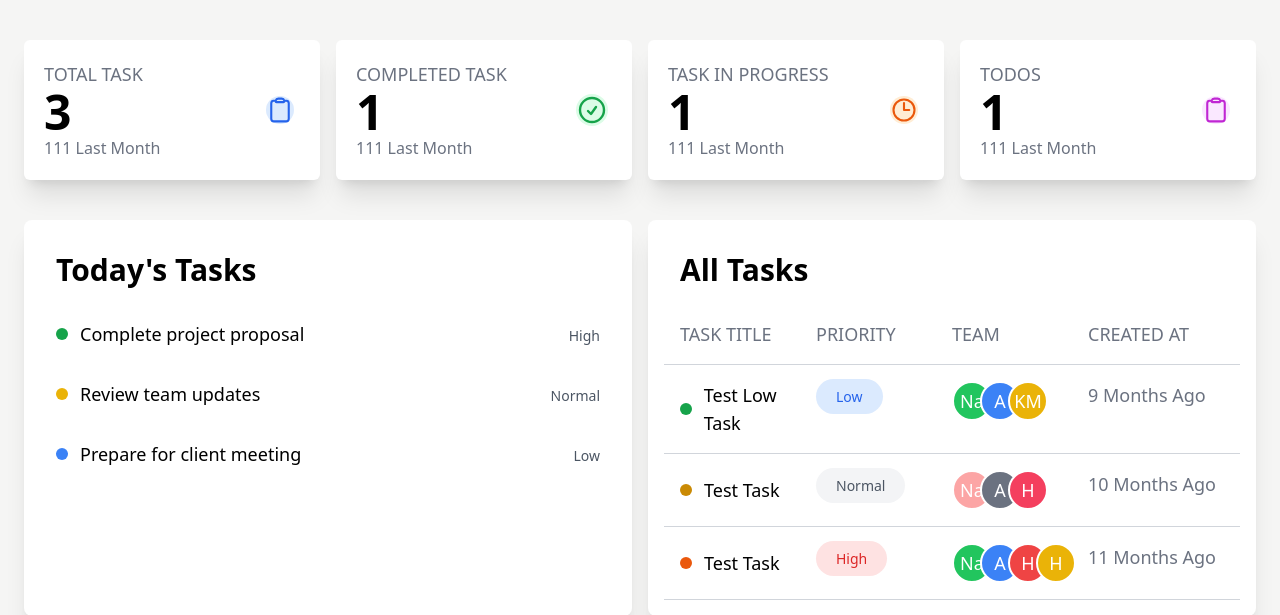
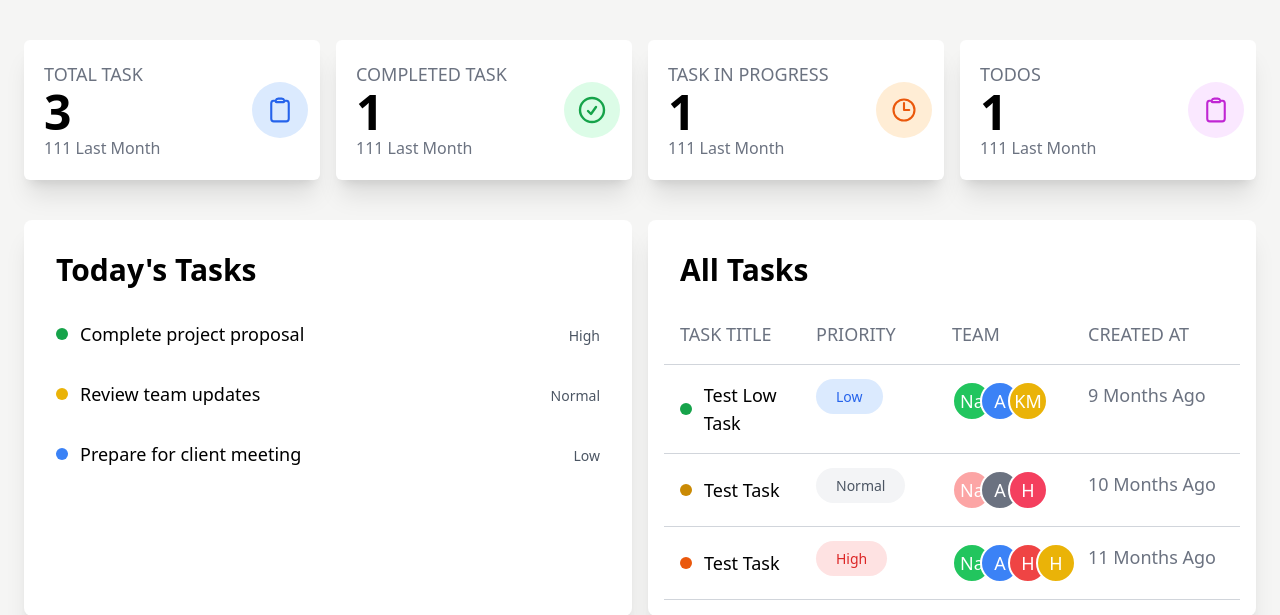
Before and after one commit to Farhan0140/Task_Management, a Django app: page /user_dashboard/ in a window 1280 px wide. Shown: the part 56-671 px from the top of the page. Run offline with Django 5.2, Linux system fonts and the light colour scheme.

Commit message:
adding css

```diff
--- a/static/css/output.css
+++ b/static/css/output.css
@@ -704,6 +704,22 @@ video {
   height: 2rem;
 }
 
+.h-16 {
+  height: 4rem;
+}
+
+.h-5 {
+  height: 1.25rem;
+}
+
+.h-1 {
+  height: 0.25rem;
+}
+
+.h-14 {
+  height: 3.5rem;
+}
+
 .w-1\/2 {
   width: 50%;
 }
@@ -730,6 +746,22 @@ video {
 
 .w-full {
   width: 100%;
+}
+
+.w-1\/4 {
+  width: 25%;
+}
+
+.w-16 {
+  width: 4rem;
+}
+
+.w-1 {
+  width: 0.25rem;
+}
+
+.w-14 {
+  width: 3.5rem;
 }
 
 .max-w-\[1400px\] {
--- a/tasks/templates/dashboard/dashboard.html
+++ b/tasks/templates/dashboard/dashboard.html
@@ -52,7 +52,7 @@
               <h1 class="text-gray-500">111 Last Month</h1>
             </div>
             <div class="h-45 w-1/5 flex justify-center items-center mr-3">
-              <div class="for_icon_1 w-15 h-15 flex justify-center items-center rounded-full text-blue-600 bg-blue-100 hover:text-blue-100 hover:bg-blue-600 ">
+              <div class="for_icon_1 w-14 h-14 flex justify-center items-center rounded-full text-blue-600 bg-blue-100 hover:text-blue-100 hover:bg-blue-600 ">
                 <svg xmlns="http://www.w3.org/2000/svg" fill="none" viewBox="0 0 24 24" stroke-width="1.8" stroke="currentColor" class="size-7">
                   <path stroke-linecap="round" stroke-linejoin="round" d="M15.666 3.888A2.25 2.25 0 0 0 13.5 2.25h-3c-1.03 0-1.9.693-2.166 1.638m7.332 0c.055.194.084.4.084.612v0a.75.75 0 0 1-.75.75H9a.75.75 0 0 1-.75-.75v0c0-.212.03-.418.084-.612m7.332 0c.646.049 1.288.11 1.927.184 1.1.128 1.907 1.077 1.907 2.185V19.5a2.25 2.25 0 0 1-2.25 2.25H6.75A2.25 2.25 0 0 1 4.5 19.5V6.257c0-1.108.806-2.057 1.907-2.185a48.208 48.208 0 0 1 1.927-.184" />
                 </svg>
@@ -68,7 +68,7 @@
               <h1 class="text-gray-500">111 Last Month</h1>
             </div>
             <div class="h-45 w-1/5 flex justify-center items-center mr-3">
-              <div class="for_icon_2 w-15 h-15 flex justify-center items-center rounded-full text-green-600 bg-green-100 hover:text-green-100 hover:bg-green-600">
+              <div class="for_icon_2 w-14 h-14 flex justify-center items-center rounded-full text-green-600 bg-green-100 hover:text-green-100 hover:bg-green-600">
                 <svg xmlns="http://www.w3.org/2000/svg" fill="none" viewBox="0 0 24 24" stroke-width="1.8" stroke="currentColor" class="size-8">
                   <path stroke-linecap="round" stroke-linejoin="round" d="M9 12.75 11.25 15 15 9.75M21 12a9 9 0 1 1-18 0 9 9 0 0 1 18 0Z" />
                 </svg>
@@ -84,7 +84,7 @@
               <h1 class="text-gray-500">111 Last Month</h1>
             </div>
             <div class="h-45 w-1/5 flex justify-center items-center mr-3">
-              <div class="for_icon_1 w-15 h-15 flex justify-center items-center rounded-full text-orange-600 bg-orange-100 hover:text-orange-100 hover:bg-orange-600">
+              <div class="for_icon_1 w-14 h-14 flex justify-center items-center rounded-full text-orange-600 bg-orange-100 hover:text-orange-100 hover:bg-orange-600">
                 <svg xmlns="http://www.w3.org/2000/svg" fill="none" viewBox="0 0 24 24" stroke-width="1.8" stroke="currentColor" class="size-7">
                   <path stroke-linecap="round" stroke-linejoin="round" d="M12 6v6h4.5m4.5 0a9 9 0 1 1-18 0 9 9 0 0 1 18 0Z" />
                 </svg>
@@ -100,7 +100,7 @@
               <h1 class="text-gray-500">111 Last Month</h1>
             </div>
             <div class="h-45 w-1/5 flex justify-center items-center mr-3">
-              <div class="for_icon_1 w-15 h-15 flex justify-center items-center rounded-full text-fuchsia-600 bg-fuchsia-100 hover:text-fuchsia-100 hover:bg-fuchsia-600">
+              <div class="for_icon_1 w-14 h-14 flex justify-center items-center rounded-full text-fuchsia-600 bg-fuchsia-100 hover:text-fuchsia-100 hover:bg-fuchsia-600">
                 <svg xmlns="http://www.w3.org/2000/svg" fill="none" viewBox="0 0 24 24" stroke-width="1.8" stroke="currentColor" class="size-7">
                   <path stroke-linecap="round" stroke-linejoin="round" d="M15.666 3.888A2.25 2.25 0 0 0 13.5 2.25h-3c-1.03 0-1.9.693-2.166 1.638m7.332 0c.055.194.084.4.084.612v0a.75.75 0 0 1-.75.75H9a.75.75 0 0 1-.75-.75v0c0-.212.03-.418.084-.612m7.332 0c.646.049 1.288.11 1.927.184 1.1.128 1.907 1.077 1.907 2.185V19.5a2.25 2.25 0 0 1-2.25 2.25H6.75A2.25 2.25 0 0 1 4.5 19.5V6.257c0-1.108.806-2.057 1.907-2.185a48.208 48.208 0 0 1 1.927-.184" />
                 </svg>
```
